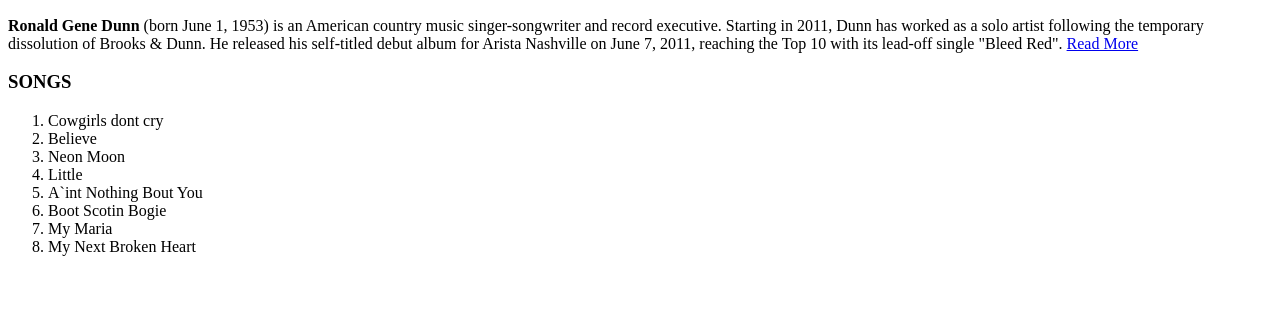
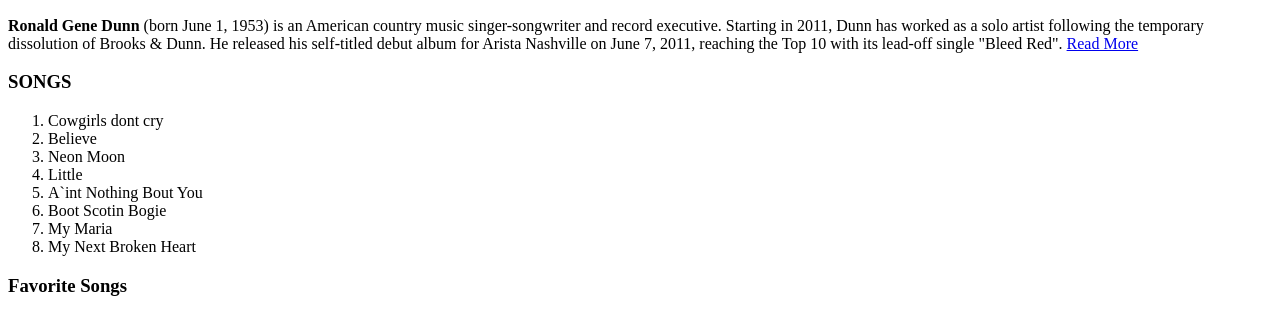
Before and after one commit to edwinkim16/Fav-Band-Project, a plain HTML site: page band.html in a window 1280 px wide. Shown: the part 1001-1316 px from the top of the page. Before the commit the page ends 1273 px from the top, so only its background shows below. Drawn offline with Linux system fonts and the light colour scheme.

Commit message:
h3 for favorite songs

```diff
--- a/band.html
+++ b/band.html
@@ -32,6 +32,6 @@
   <li>My Maria</li>
   <li>My Next Broken Heart</li>
 </ol>
-
+<h3> Favorite Songs</h3>
 </body>
 </html>
```
